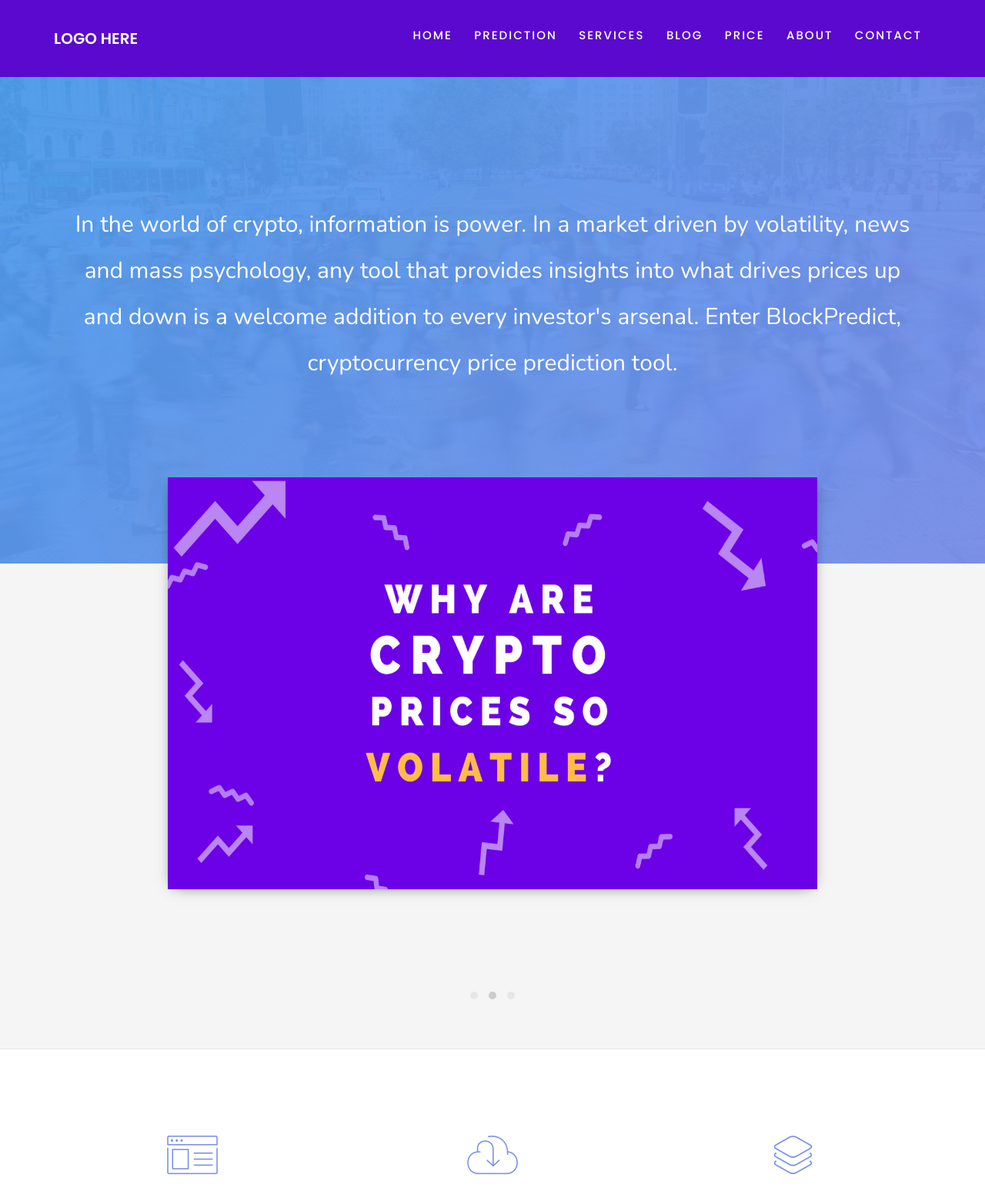
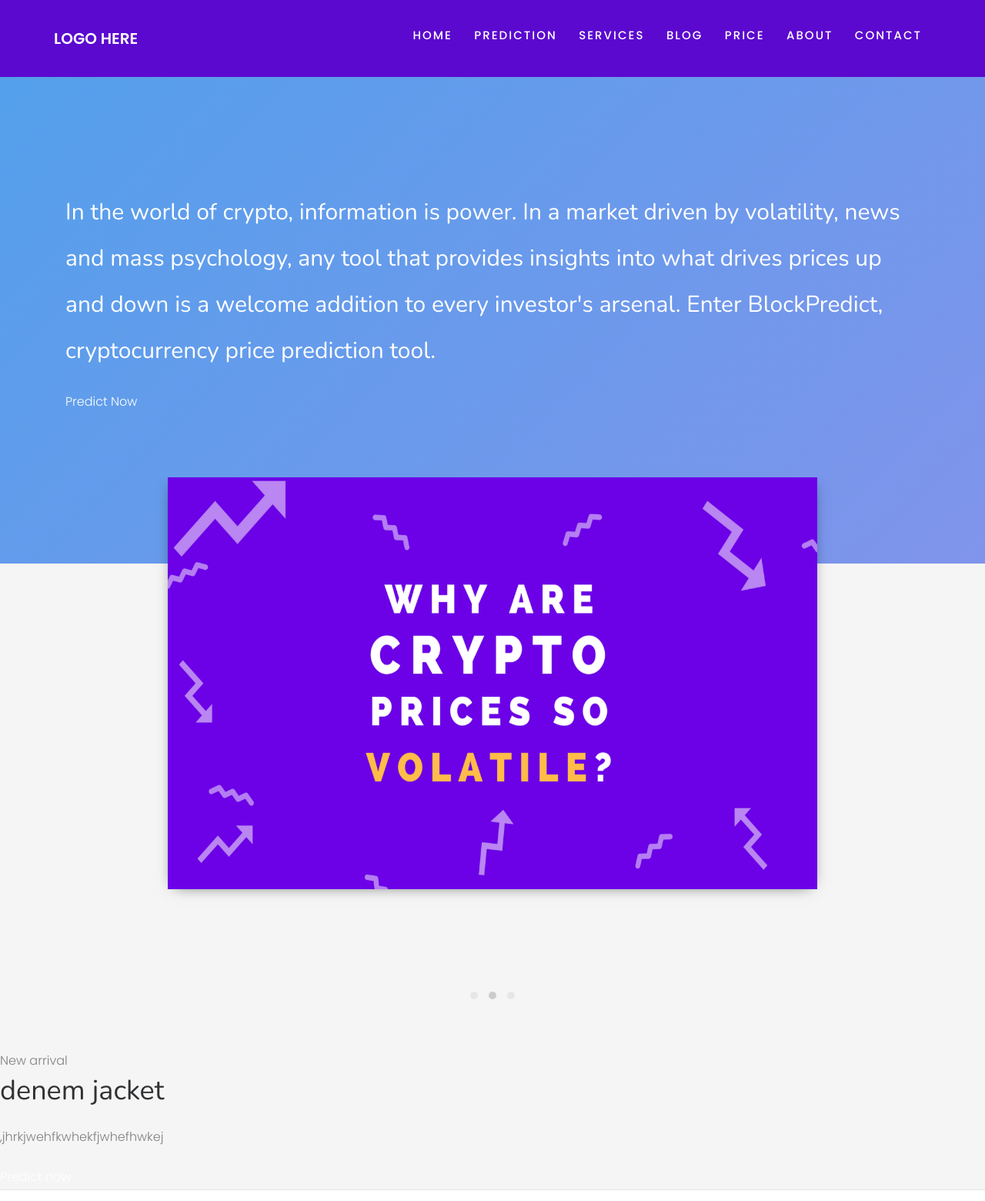
Before and after one commit to devsuyashb/devsuyashb.github.io, a website: page index.html in a window 1280 px wide. Shown: the top 1560 px of the page at 77% size. Drawn offline with nearby package versions, Linux system fonts and the light colour scheme; no server answers; animation ran at ten frames a second; files whose address does not match are found by name.

Commit message:
files edit video baaner

```diff
--- a/css/style.css
+++ b/css/style.css
@@ -238,10 +238,12 @@
  */
       /* ///////////////////////////////////////////////////////////////////////////////////////// */
 
+
+
 .colorlib-video {
   overflow: hidden;
   position: relative;
-  height: 400px; }
+  height: 200px; }
   .colorlib-video a {
     z-index: 1001;
     position: absolute;
@@ -253,7 +255,7 @@
     height: 90px;
     display: table;
     text-align: center;
-    background: #798eea;
+    background: #647ce9;
     -webkit-box-shadow: 0px 14px 30px -15px rgba(0, 0, 0, 0.75);
     -moz-box-shadow: 0px 14px 30px -15px rgba(0, 0, 0, 0.75);
     -ms-box-shadow: 0px 14px 30px -15px rgba(0, 0, 0, 0.75);
@@ -304,7 +306,7 @@
     left: 0;
     right: 0;
     opacity: 0.95;
-    background: #499bea;
+    background: #f3a109;
     background: -moz-linear-gradient(-45deg, #499bea 0%, #798eea 100%);
     background: -webkit-gradient(left top, right bottom, color-stop(0%, #499bea), color-stop(100%, #798eea));
     background: -webkit-linear-gradient(-45deg, #499bea 0%, #798eea 100%);
--- a/index.html
+++ b/index.html
@@ -86,17 +86,22 @@
 			</div>
 		</nav>
 
-		<section id="home" class="video-hero" style="height: 700px; background-image: url(images/cover_img_1.jpg);  background-size:cover; background-position: center center;background-attachment:fixed;" data-section="home">
+
+
+
+		<section id="home" class="video-hero" style="height: 700px;   background-size:cover; background-position: center center;background-attachment:fixed;" data-section="home">
 		<div class="overlay"></div>
-			<a class="player" data-property="{videoURL:'https://www.youtube.com/watch?v=vqqt5p0q-eU',containment:'#home', showControls:false, autoPlay:true, loop:true, mute:true, startAt:0, opacity:1, quality:'default'}"></a>
-			<div class="display-t text-center">
+
+			<div class="display-t text-left">
 				<div class="display-tc">
 					<div class="container">
+
 						<div class="col-md-12 col-md-offset-0">
 							<div class="animate-box">
 								<h2></h2>
 								<p>In the  world of crypto, information is power. In a market driven by volatility, news and mass psychology, any tool that provides insights into what drives prices up and down is a welcome addition to every investor's arsenal.
 Enter BlockPredict, cryptocurrency price prediction tool.</p>
+								<a href="prediction.html">Predict Now</a>
 
 							</div>
 						</div>
@@ -135,7 +140,22 @@
 				</div>
 			</div>
 		</div>
+		<!-- ////////////////// -->
 
+		<div class="banner">
+		 <div class="conatiner">
+				<div class="banner-content">
+					<span>New arrival</span>
+					<h1>denem jacket</h1>
+					<p>,jhrkjwehfkwhekfjwhefhwkej</p>
+					<a href="#">Predict now</a>
+				</div>
+
+		 </div>
+
+		</div>
+
+		<!-- ////////////////// -->
 		<div class="colorlib-services colorlib-bg-white">
 			<div class="container">
 				<div class="row">
```
